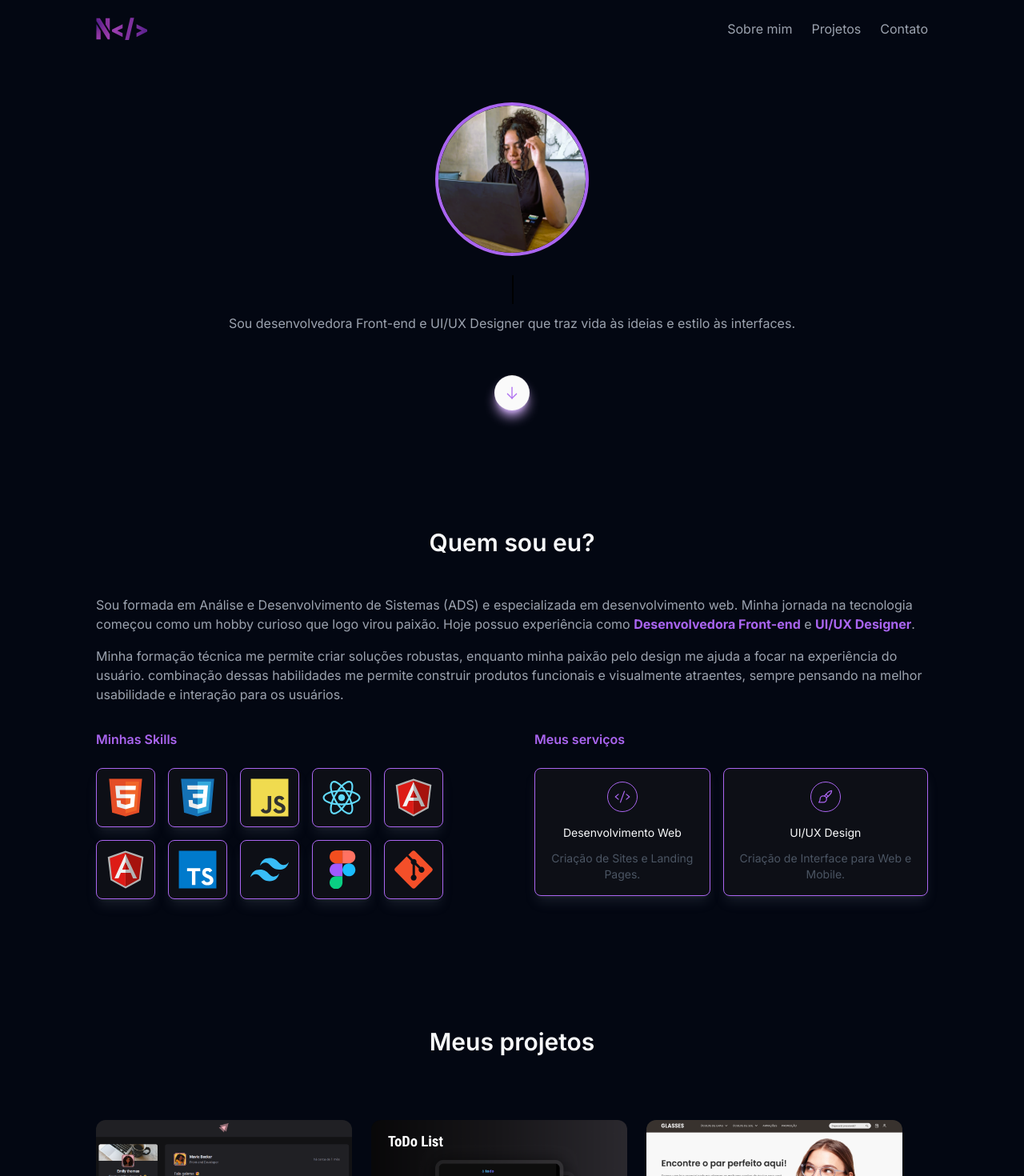
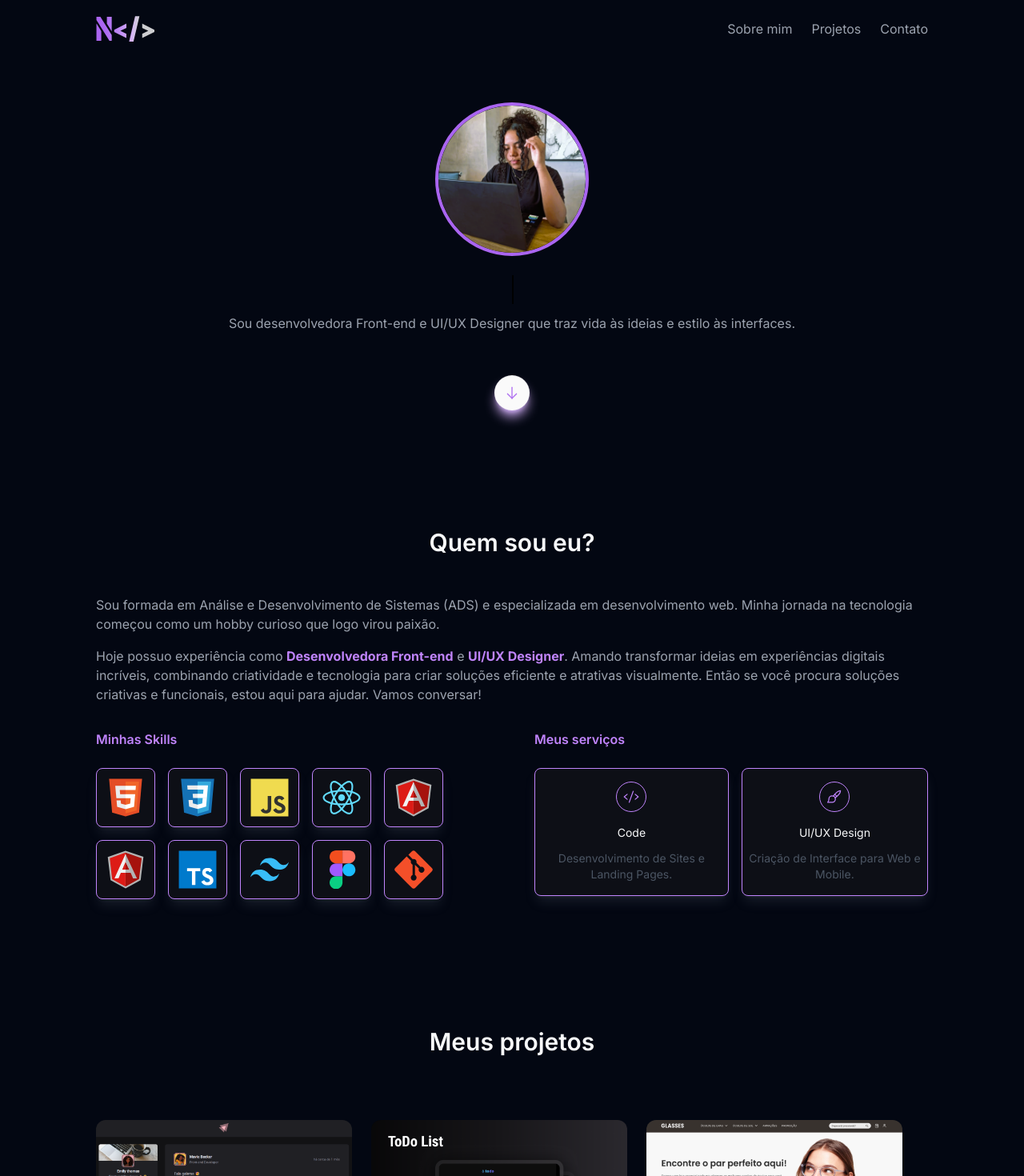
Before and after one commit to naelens/portfolio, a React (Vite) app: page / in a window 1280 px wide. Shown: the top 1470 px of the page at 80% size. Built offline with nearby package versions, Linux system fonts and the light colour scheme.

Commit message:
Changing colors

```diff
--- a/src/components/AboutMe.jsx
+++ b/src/components/AboutMe.jsx
@@ -9,60 +9,60 @@ export function AboutMe() {
                     <section className="flex flex-col justify-center items-center mt-8">
                         <p className="text-sm sm:text-base  text-gray-400 mt-4">
                             Sou formada em Análise e Desenvolvimento de Sistemas (ADS) e especializada em desenvolvimento web. Minha jornada na tecnologia começou como um hobby curioso que logo virou paixão.
-                            Hoje possuo experiência como <strong className="text-bglinear">Desenvolvedora Front-end</strong> e <strong className="text-bglinear">UI/UX Designer</strong>.
                         </p>
                         <p className="text-sm sm:text-base  text-gray-400 mt-4">
-                            Minha formação técnica me permite criar soluções robustas, enquanto minha paixão pelo design me ajuda a focar na experiência do usuário.
-                            combinação dessas habilidades me permite construir produtos funcionais e visualmente atraentes, sempre pensando na melhor usabilidade e interação para os usuários.
+                        Hoje possuo experiência como <strong className="text-purple-400">Desenvolvedora Front-end</strong> e <strong className="text-purple-400">UI/UX Designer</strong>.
+                        Amando transformar ideias em experiências digitais incríveis, combinando criatividade e tecnologia para criar soluções eficiente e atrativas visualmente.
+                        Então se você procura soluções criativas e funcionais, estou aqui para ajudar. Vamos conversar!
                         </p>
                     </section>
 
                     <section className="grid grid-cols-1 sm:grid-cols-2 gap-14 mt-8">
                         <div>
-                            <h2 className="flex gap-3 items-center text-sm sm:text-base font-semibold text-bglinear">Minhas Skills</h2>
+                            <h2 className="flex gap-3 items-center text-sm sm:text-base font-semibold text-purple-400">Minhas Skills</h2>
                             <ul className="flex flex-wrap gap-4 mt-6">
-                                <div className="flex flex-col justify-center items-center p-2 sm:p-3 border border-bglinear rounded-lg shadow-lg shadow-gray-500/20 bg-gray600">
+                                <div className="flex flex-col justify-center items-center p-2 sm:p-3 border border-purple-400 rounded-lg shadow-lg shadow-gray-500/20 bg-gray600">
                                     <img className="h-10 sm:h-12" src="src\assets\html5-original.svg" alt="Html icone" />
                                 </div>
-                                <div className="flex flex-col justify-center items-center p-2 sm:p-3 border border-bglinear rounded-lg shadow-lg shadow-gray-500/20 bg-gray600">
+                                <div className="flex flex-col justify-center items-center p-2 sm:p-3 border border-purple-400 rounded-lg shadow-lg shadow-gray-500/20 bg-gray600">
                                     <img className="h-10 sm:h-12" src="src\assets\css3-original.svg" alt="CSS3 ícone" />
                                 </div>
-                                <div className="flex flex-col justify-center items-center p-2 sm:p-3 border border-bglinear rounded-lg shadow-lg shadow-gray-500/20 bg-gray600">
+                                <div className="flex flex-col justify-center items-center p-2 sm:p-3 border border-purple-400 rounded-lg shadow-lg shadow-gray-500/20 bg-gray600">
                                     <img className="h-10 sm:h-12" src="src\assets\javascript-original.svg" alt="Javascript ícone" />
                                 </div>
-                                <div className="flex flex-col justify-center items-center p-2 sm:p-3 border border-bglinear rounded-lg shadow-lg shadow-gray-500/20 bg-gray600">
+                                <div className="flex flex-col justify-center items-center p-2 sm:p-3 border border-purple-400 rounded-lg shadow-lg shadow-gray-500/20 bg-gray600">
                                     <img className="h-10 sm:h-12" src="src\assets\react-original.svg" alt="React ícone" />
                                 </div>
-                                <div className="flex flex-col justify-center items-center p-2 sm:p-3 border border-bglinear rounded-lg shadow-lg shadow-gray-500/20 bg-gray600">
+                                <div className="flex flex-col justify-center items-center p-2 sm:p-3 border border-purple-400 rounded-lg shadow-lg shadow-gray-500/20 bg-gray600">
                                     <img className="h-10 sm:h-12" src="src\assets\angularjs-original.svg" alt="Angular ícone" />
                                 </div>
-                                <div className="flex flex-col justify-center items-center p-2 sm:p-3 border border-bglinear rounded-lg shadow-lg shadow-gray-500/20 bg-gray600">
+                                <div className="flex flex-col justify-center items-center p-2 sm:p-3 border border-purple-400 rounded-lg shadow-lg shadow-gray-500/20 bg-gray600">
                                     <img className="h-10 sm:h-12" src="src\assets\angularjs-original.svg" alt="Angular ícone" />
                                 </div>
-                                <div className="flex flex-col justify-center items-center p-2 sm:p-3 border border-bglinear rounded-lg shadow-lg shadow-gray-500/20 bg-gray600">
+                                <div className="flex flex-col justify-center items-center p-2 sm:p-3 border border-purple-400 rounded-lg shadow-lg shadow-gray-500/20 bg-gray600">
                                     <img className="h-10 sm:h-12" src="src\assets\typescript-original.svg" alt="Typescript ícone" />
                                 </div>
-                                <div className="flex flex-col justify-center items-center p-2 sm:p-3 border border-bglinear rounded-lg shadow-lg shadow-gray-500/20 bg-gray600">
+                                <div className="flex flex-col justify-center items-center p-2 sm:p-3 border border-purple-400 rounded-lg shadow-lg shadow-gray-500/20 bg-gray600">
                                     <img className="h-10 sm:h-12" src="src\assets\tailwindcss-original.svg" alt="Tailwind ícone" />
                                 </div>
-                                <div className="flex flex-col justify-center items-center p-2 sm:p-3 border border-bglinear rounded-lg shadow-lg shadow-gray-500/20 bg-gray600">
+                                <div className="flex flex-col justify-center items-center p-2 sm:p-3 border border-purple-400 rounded-lg shadow-lg shadow-gray-500/20 bg-gray600">
                                     <img className="h-10 sm:h-12" src="src\assets\figma-original.svg" alt="Figma ícone" />
                                 </div>
-                               <div className="flex flex-col justify-center items-center p-2 sm:p-3 border border-bglinear rounded-lg shadow-lg shadow-gray-500/20 bg-gray600">
+                               <div className="flex flex-col justify-center items-center p-2 sm:p-3 border border-purple-400 rounded-lg shadow-lg shadow-gray-500/20 bg-gray600">
                                     <img className="h-10 sm:h-12" src="src\assets\git-original.svg" alt="Git ícone" />
                                 </div>
                             </ul>
                         </div>
                         <div>
-                            <h2 className="flex gap-3 items-center text-sm sm:text-base font-semibold text-bglinear">Meus serviços</h2>
+                            <h2 className="flex gap-3 items-center text-sm sm:text-base font-semibold text-purple-400">Meus serviços</h2>
                             <div className="flex gap-4 mt-6">
-                                <div className="flex flex-col justify-center items-center px-2 border border-bglinear rounded-lg shadow-lg shadow-gray-500/20 bg-gray600">
-                                    <div className="text-bglinear p-2 rounded-full border border-bglinear"><Code size={20} /></div>
-                                    <h2 className="mt-4 text-gray-50 text-xs sm:text-sm">Desenvolvimento Web</h2>
-                                    <p className="text-gray-600 text-xs sm:text-sm mt-3 text-center">Criação de Sites e Landing Pages.</p>
+                                <div className="flex flex-col justify-center items-center px-1 border border-purple-400 rounded-lg shadow-lg shadow-gray-500/20 bg-gray600">
+                                    <div className="text-purple-400 p-2 rounded-full border border-purple-400"><Code size={20} /></div>
+                                    <h2 className="mt-4 text-gray-50 text-xs sm:text-sm">Code</h2>
+                                    <p className="text-gray-600 text-xs sm:text-sm mt-3 text-center">Desenvolvimento de Sites e Landing Pages.</p>
                                 </div>
-                                <div className="flex flex-col justify-center items-center px-2 border border-bglinear rounded-lg shadow-lg shadow-gray-500/20 p-4 bg-gray600">
-                                    <div className="text-bglinear p-2 rounded-full border border-bglinear"><PaintBrush size={20}/></div>
+                                <div className="flex flex-col justify-center items-center px-2 border border-purple-400 rounded-lg shadow-lg shadow-gray-500/20 p-4 bg-gray600">
+                                    <div className="text-purple-400 p-2 rounded-full border border-purple-400"><PaintBrush size={20}/></div>
                                     <h2 className="mt-4 text-gray-50 text-xs sm:text-sm">UI/UX Design</h2>
                                     <p className="text-gray-600 text-xs sm:text-sm mt-3 text-center">Criação de Interface para Web e Mobile.</p>
                                 </div>
--- a/src/components/Contact.jsx
+++ b/src/components/Contact.jsx
@@ -3,7 +3,7 @@ import { Envelope, GithubLogo, LinkedinLogo } from "phosphor-react";
 export function Contact() {
     return (
         <div id="contato" className="flex flex-col justify-center items-center font-inter pt-10 pb-6 px-12 sm:px-7.5rem sm:pt-20,pb-4 bg-gray-950">
-            <div className="border border-bglinear rounded-lg shadow-lg shadow-gray-500/20 p-4 sm:p-8 sm:w-40rem">
+            <div className="border border-purple-400 rounded-lg shadow-lg shadow-gray-500/20 p-4 sm:p-8 sm:w-40rem">
                 <section>
                     <h1 className="flex justify-center text-2xl sm:text-3xl font-semibold text-transparent bg-clip-text bg-gradient-to-r from-purple-500 from-20% via-purple-400 via-50% to-purple-200 to-80%">Entre em contato comigo</h1>
                 </section>
@@ -20,7 +20,7 @@ export function Contact() {
                                 name="username"
                                 type="text"
                                 autoComplete="Nome"
-                                className="block w-full rounded-md bg-gray-950 px-3 py-1.5 text-base text-gray-50 outline outline-1 -outline-offset-1 outline-gray-800 placeholder:text-gray-400 focus:outline focus:outline-2 focus:-outline-offset-2 focus:outline-bglinear sm:text-sm/6"
+                                className="block w-full rounded-md bg-gray-950 px-3 py-1.5 text-base text-gray-50 outline outline-1 -outline-offset-1 outline-gray-800 placeholder:text-gray-400 focus:outline focus:outline-2 focus:-outline-offset-2 focus:outline-purple-400 sm:text-sm/6"
                                 />
                             </div>
                         </div>
@@ -35,7 +35,7 @@ export function Contact() {
                                 name="email"
                                 type="email"
                                 autoComplete="email"
-                                className="block w-full rounded-md bg-gray-950 px-3 py-1.5 text-base text-gray-50 outline outline-1 -outline-offset-1 outline-gray-800 placeholder:text-gray-50 focus:outline focus:outline-2 focus:-outline-offset-2 focus:outline-bglinear sm:text-sm/6"
+                                className="block w-full rounded-md bg-gray-950 px-3 py-1.5 text-base text-gray-50 outline outline-1 -outline-offset-1 outline-gray-800 placeholder:text-gray-50 focus:outline focus:outline-2 focus:-outline-offset-2 focus:outline-purple-400 sm:text-sm/6"
                                 />
                             </div>
                         </div>
@@ -50,26 +50,26 @@ export function Contact() {
                             id="about"
                             name="about"
                             rows={3}
-                            className="block resize-none w-full rounded-md bg-gray-950 px-3 py-1.5 text-base text-gray-50 outline outline-1 -outline-offset-1 outline-gray-800 placeholder:text-gray-400 focus:outline focus:outline-2 focus:-outline-offset-2 focus:outline-purple-600 sm:text-sm/6"
+                            className="block resize-none w-full rounded-md bg-gray-950 px-3 py-1.5 text-base text-gray-50 outline outline-1 -outline-offset-1 outline-gray-800 placeholder:text-gray-400 focus:outline focus:outline-2 focus:-outline-offset-2 focus:outline-purple-400 sm:text-sm/6"
                             defaultValue={''}
                             />
                         </div>
                     </div>
 
                     <div className="flex justify-center mt-8">
-                        <button className="px-6 py-2 rounded-md text-sm sm:text-base font-medium text-gray-50 hover:bg-bglinear bg-purple-600 hover:text-white transition duration-300 ease-in-out">Enviar</button>
+                        <button className="px-6 py-2 rounded-md text-sm sm:text-base font-medium text-gray-50 hover:bg-purple-400 bg-purple-500 hover:text-white transition duration-300 ease-in-out">Enviar</button>
                     </div>
 
                     <section className="flex flex-row justify-center mt-6 sm:mt-10">
                         <div className="flex items-center gap-4 pt-6 text-gray-400">
                             <p className="text-sm font-medium text-gray-400">Ou se conecte comigo através: </p>
-                            <a className="hover:text-bglinear" href="https://github.com/naelens" target="_blank">
+                            <a className="hover:text-purple-400" href="https://github.com/naelens" target="_blank">
                                 <GithubLogo size={24} />
                             </a>
-                            <a className="hover:text-bglinear" href="https://www.linkedin.com/in/naelem-souza/" target="_blank">
+                            <a className="hover:text-purple-400" href="https://www.linkedin.com/in/naelem-souza/" target="_blank">
                                 <LinkedinLogo size={24} />
                             </a>
-                            <a className="hover:text-bglinear" href="mailto:naelemsilva13@gmail.com" target="_blank">
+                            <a className="hover:text-purple-400" href="mailto:naelemsilva13@gmail.com" target="_blank">
                                 <Envelope size={24} />
                             </a>
                         </div>
--- a/src/components/Logo.jsx
+++ /dev/null
@@ -1,33 +0,0 @@
-export function Logo() {
-  return (
-    <svg
-      width={64}
-      height={32}
-      viewBox="0 0 73 32"
-      fill="none"
-      xmlns="http://www.w3.org/2000/svg"
-    >
-      <path
-        d="M.535 31V9.86H.88l5.715 9.195V31H.535zm0-26.125V.922h4.942l14.18 22.86V31h-2.88L.535 4.875zm13.063 4.727V.922h6.058v17.875h-.343l-5.715-9.195zm9.152 10.312v-2.75l15.21-7.648v5.586l-7.562 3.351 7.563 3.695v5.457l-15.211-7.69zm18.648 12.074L48.918.234h5.414l-7.477 31.754h-5.457zm16.371-4.383v-5.457l7.563-3.695-7.562-3.351V9.516l15.21 7.648v2.75l-15.21 7.691z"
-        fill="url(#paint0_radial_25_2)"
-      />
-      <defs>
-        <radialGradient
-          id="paint0_radial_25_2"
-          cx={0}
-          cy={0}
-          r={1}
-          gradientUnits="userSpaceOnUse"
-          gradientTransform="matrix(87.75002 18.66673 -12.4213 58.39105 -4.75 8.111)"
-        >
-          <stop stopColor="#3B1687" />
-          <stop offset={0.213097} stopColor="#822F98" />
-          <stop offset={0.385914} stopColor="#9B3EB0" />
-          <stop offset={0.562675} stopColor="#7F309C" />
-          <stop offset={0.691188} stopColor="#7D30A0" />
-          <stop offset={0.832109} stopColor="#5F2390" />
-        </radialGradient>
-      </defs>
-    </svg>
-  )
-}
--- a/src/components/Main.jsx
+++ b/src/components/Main.jsx
@@ -1,5 +1,4 @@
 import { ArrowDown } from "phosphor-react";
-import { Logo } from "./Logo";
 import { Typewriter } from "./Typewriter";
 
 const handleScroll = () => {
@@ -14,17 +13,17 @@ export function Main() {
     <div className="font-inter bg-gray-950">
       <header className="flex justify-between items-center px-12 sm:px-7.5rem py-1.25rem">
         <aside className="logo">
-          <Logo />
+          <img className="h-6 sm:h-8" src="src\assets\logo_portfolio.svg" alt="Logo" />
         </aside>
 
         <nav className="flex gap-1.5rem">
-          <p className="font-normal text-sm sm:text-base text-gray-400 hover:text-bglinear transition duration-300 ease-in-out">
+          <p className="font-normal text-sm sm:text-base text-gray-400 hover:text-purple-400 transition duration-800 ease-in-out">
             <a href="#sobreMim">Sobre mim</a>
           </p>
-          <p className="font-normal text-sm sm:text-base text-gray-400 hover:text-bglinear transition duration-300 ease-in-out">
+          <p className="font-normal text-sm sm:text-base text-gray-400 hover:text-purple-400 transition duration-800 ease-in-out">
             <a href="#projetos">Projetos</a>
           </p>
-          <p className="font-normal text-sm sm:text-base text-gray-400 hover:text-bglinear transition duration-300 ease-in-out">
+          <p className="font-normal text-sm sm:text-base text-gray-400 hover:text-purple-400 transition duration-800 ease-in-out">
             <a href="#contato">Contato</a>
           </p>
         </nav>
@@ -40,7 +39,7 @@ export function Main() {
           <h2 id="typewriter" className="pt-6 text-xl sm:text-3xl font-semibold text-transparent bg-clip-text bg-gradient-to-r from-purple-500 from-20% via-purple-400 via-50% to-purple-200 to-80%">
             <Typewriter />
           </h2>
-          <p className="pt-3 text-sm sm:text-base  text-gray-400">
+          <p className="pt-3 text-sm sm:text-base text-center text-gray-400">
             Sou desenvolvedora Front-end e UI/UX Designer que traz vida às
             ideias e estilo às interfaces.
           </p>
--- a/src/components/Projects.jsx
+++ b/src/components/Projects.jsx
@@ -12,7 +12,7 @@ export function Projects() {
                     <div className="p-5 bg-gray600 rounded-bl-xl rounded-br-xl">
                         <div className="flex justify-between">
                             <h2 className="text-base font-semibold text-gray-200">Postify</h2>
-                            <a className="p-1 bg-bglinear hover:bg-purple-400 rounded-md text-white100" href="https://naelens.github.io/postify-ts/" target="_blank"><ArrowSquareOut size={20} /></a>
+                            <a className="p-1 bg-purple-500 hover:bg-purple-400 rounded-md text-white100" href="https://naelens.github.io/postify-ts/" target="_blank"><ArrowSquareOut size={20} /></a>
                         </div>
 
                         <p className="mt-4 text-sm text-gray-400">Aplicação para compartilhar publicações.</p>
@@ -25,7 +25,7 @@ export function Projects() {
                     <div className="p-5 bg-gray600 rounded-bl-xl rounded-br-xl">
                         <div className="flex justify-between">
                             <h2 className="text-base font-semibold text-gray-200">To Do</h2>
-                            <a className="p-1 bg-bglinear hover:bg-purple-400 rounded-md text-white100" href="https://naelens.github.io/postify-ts/" target="_blank"><ArrowSquareOut size={20} /></a>
+                            <a className="p-1 bg-purple-500 hover:bg-purple-400 rounded-md text-white100" href="https://naelens.github.io/postify-ts/" target="_blank"><ArrowSquareOut size={20} /></a>
                         </div>
 
                         <p className="mt-4 text-sm text-gray-400">Aplicação para gerenciar tarefas.</p>
@@ -38,7 +38,7 @@ export function Projects() {
                     <div className="p-5 bg-gray600 rounded-bl-xl rounded-br-xl">
                         <div className="flex justify-between">
                             <h2 className="text-base font-semibold text-gray-200">Glasses</h2>
-                            <a className="p-1 bg-bglinear hover:bg-purple-400 rounded-md text-white100" href="https://www.behance.net/gallery/209758113/Glasses" target="_blank"><ArrowSquareOut size={20} /></a>
+                            <a className="p-1 bg-purple-500 hover:bg-purple-400 rounded-md text-white100" href="https://www.behance.net/gallery/209758113/Glasses" target="_blank"><ArrowSquareOut size={20} /></a>
                         </div>
 
                         <p className="mt-4 text-sm text-gray-400">Design de Site para venda de óculos.</p>
@@ -51,7 +51,7 @@ export function Projects() {
                     <div className="p-5 bg-gray600 rounded-bl-xl rounded-br-xl">
                         <div className="flex justify-between">
                             <h2 className="text-base font-semibold text-gray-200">Find My Place</h2>
-                            <a className="p-1 bg-bglinear hover:bg-purple-400 rounded-md text-white100" href="https://www.behance.net/gallery/209936347/Find-My-Place" target="_blank"><ArrowSquareOut size={20} /></a>
+                            <a className="p-1 bg-purple-500 hover:bg-purple-400 rounded-md text-white100" href="https://www.behance.net/gallery/209936347/Find-My-Place" target="_blank"><ArrowSquareOut size={20} /></a>
                         </div>
 
                         <p className="mt-4 text-sm text-gray-400">Design de App para aluguel de casas.</p>
```
